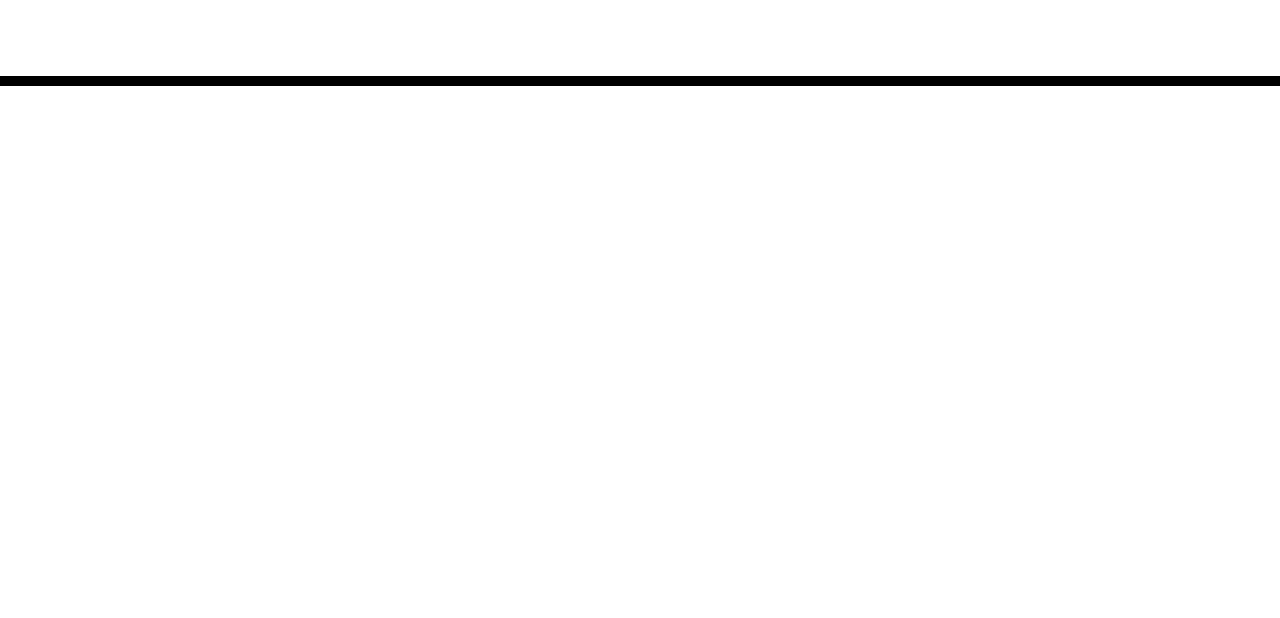
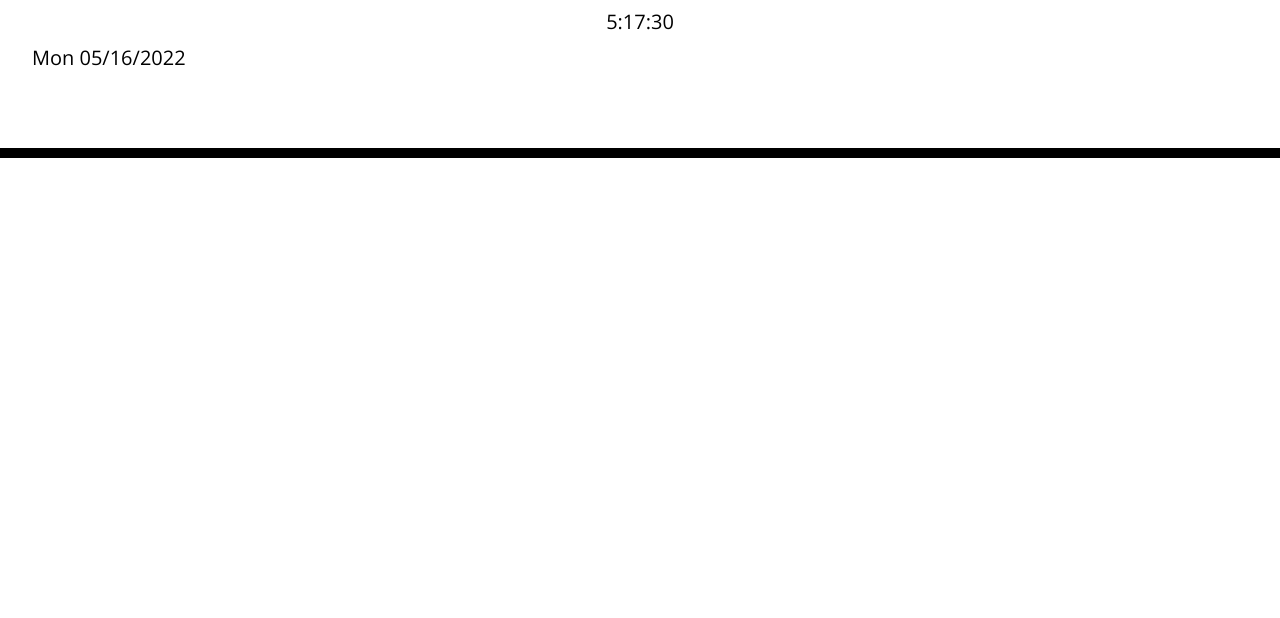
Before and after one commit to itsmejustino/myPlanner, a plain HTML site: page index.html in a window 1280 px wide. Shown: the part 182-800 px from the top of the page. Drawn offline with nearby package versions, Linux system fonts and the light colour scheme; files that its build step writes are made by us from their sources.

Commit message:
assign variable for clock and date and add styling

```diff
--- a/assets/style.css
+++ b/assets/style.css
@@ -19,6 +19,16 @@ textarea{
   color: black;
   border-radius: 0;
   border-bottom: 10px solid black;
+}
+
+.jumbo-date-container{
+
+}
+
+#date-tracker{
+display:flex;
+flex-direction: row;
+
 }
 
 .description{
--- a/index.html
+++ b/index.html
@@ -26,12 +26,16 @@
     <header class="jumbotron">
       <h1 class="display-3">Work Day Scheduler</h1>
       <p class="lead">A simple calendar app for scheduling your work day</p>
-      <p id="currentDay" class="lead"></p>
+      <!-- clock and date -->
+      <div class="jumbo-date-container">
+        <p id="time-clock" class="lead"></p>
+        <p id="date-tracker" class="lead"></p>
+      </div>
     </header>
     <div class="container">
       <!-- Timeblocks go here -->
     </div>
-
+    <script type="text/javascript" src="assets/script.js"></script>
     <script src="https://code.jquery.com/jquery-3.4.1.min.js"></script>
     <script src="https://cdnjs.cloudflare.com/ajax/libs/moment.js/2.24.0/moment.min.js"></script>
   </body>
```
